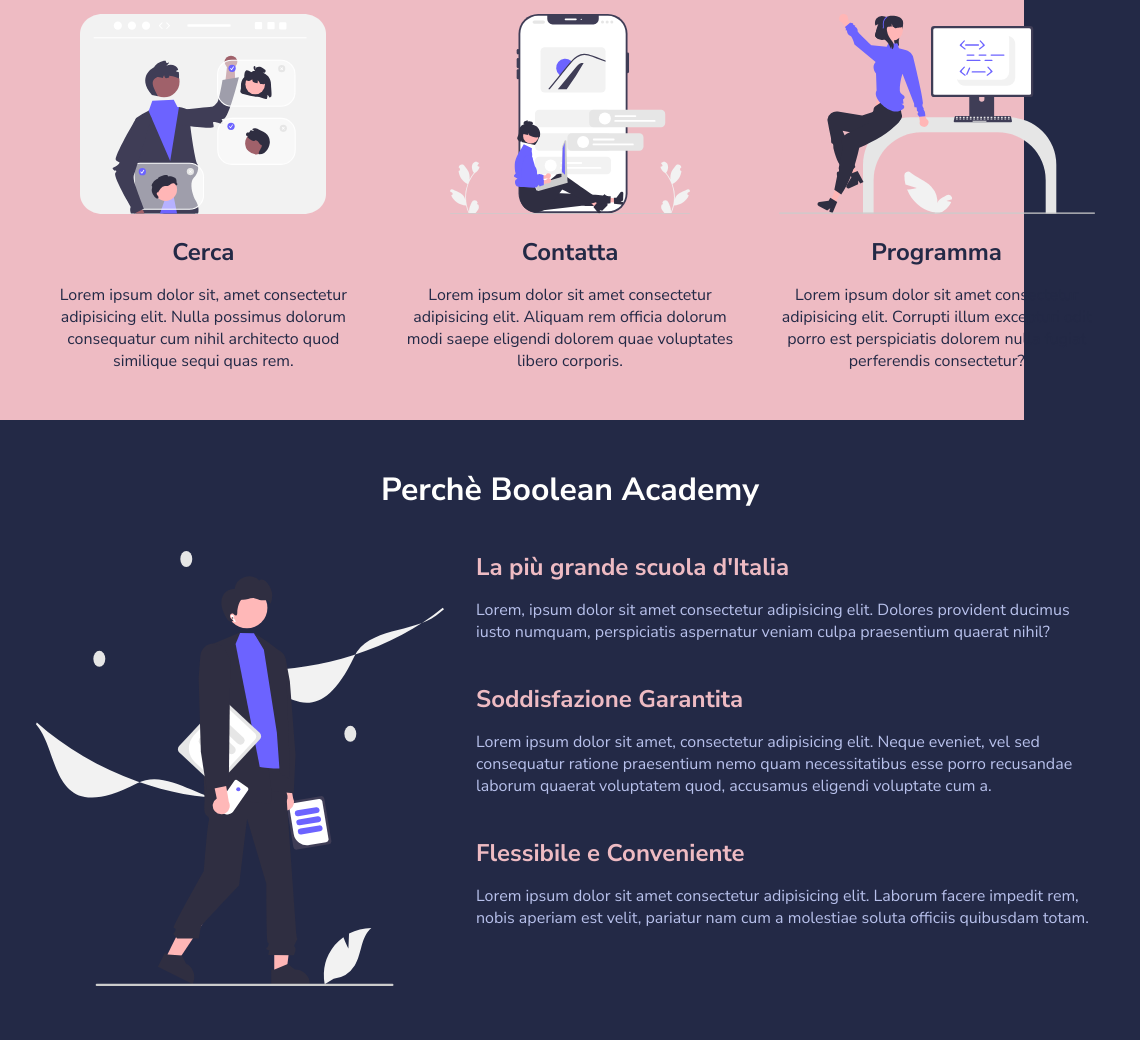
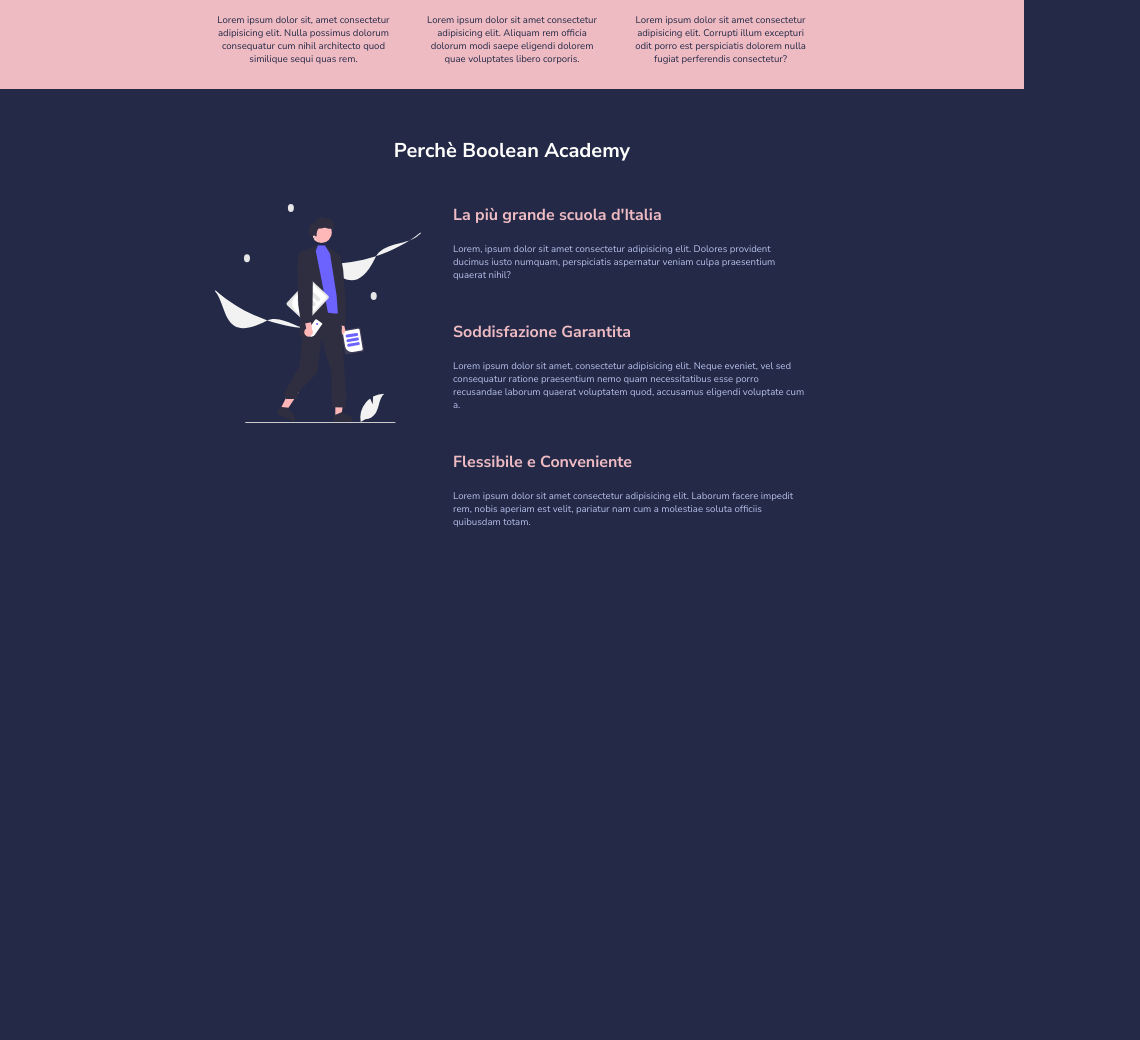
Before and after one commit to nicodellolio/html-css-resp-wannabe, a plain HTML site: page index.html in a window 1024 px wide. Shown: the part 712-1752 px from the top of the page, 1140 px wide, since content can reach past the window. After the commit the page ends 1328 px from the top, so only its background shows below. Drawn offline with Linux system fonts and the light colour scheme.

Commit message:
final_committ

```diff
--- a/assets/css/style.css
+++ b/assets/css/style.css
@@ -223,7 +223,6 @@ img {
 
     .row {
         display: flex;
-        /* flex-direction: column; */
         width: 100%;
 
         & .col {
@@ -238,13 +237,6 @@ img {
         & h2{
             font-size: 1.75rem;
         }
-
-
-
-
-        /* & img{
-            width: 80%;
-        } */
 
         & .col.col-left{
             width: 60%
@@ -263,3 +255,91 @@ img {
     }
 
 }
+
+/*  DESKTOP MEDIA QUERY FROM 768PX TO 1160PX */
+@media screen and (min-width: 769px) and (max-width: 1160px){
+
+    .site-header{
+        width: 100%;
+        margin-top: 1.5rem;
+
+        & h1{
+            font-size: 1.5rem;
+            margin-bottom: 1.5rem;
+        }
+    }
+
+    .container{
+        max-width: 1160px;
+        width: 65%;
+        display: flex;
+        flex-wrap: wrap;
+        justify-content: center;
+
+        & h2{
+            font-size: 1.25rem
+        }
+    }
+
+    div.card{
+        width: 100%;
+
+        & p{
+            margin: 0;
+            font-size: 0.6rem;
+        }
+
+        & h3{
+            font-size: 1rem;
+        }
+    }
+
+    .lessons .col img{
+        height: 120px;
+    }
+
+    .steps{
+        width: 100%;
+        margin: 2rem 0 3rem 0;
+        padding: 1.5rem 0
+
+    }
+
+    .steps h2{
+        margin-bottom: 1rem
+    }
+
+
+    .row {
+        display: flex;
+        align-self: center;
+        width: 650px;
+
+        & .col {
+            width: 100%;
+        }
+    }
+
+    section.why-us{
+        padding: 3rem 0;
+        margin: -3em 0 0 0;
+
+        & h2{
+            font-size: 1.25rem;
+        }
+
+        & .col.col-left{
+            width: 60%
+        }
+
+        .col-right{
+            & h3{
+                font-size: 1rem
+            }
+
+            & p{
+                font-size: 0.6rem;
+            }
+        }
+    }
+}
```
